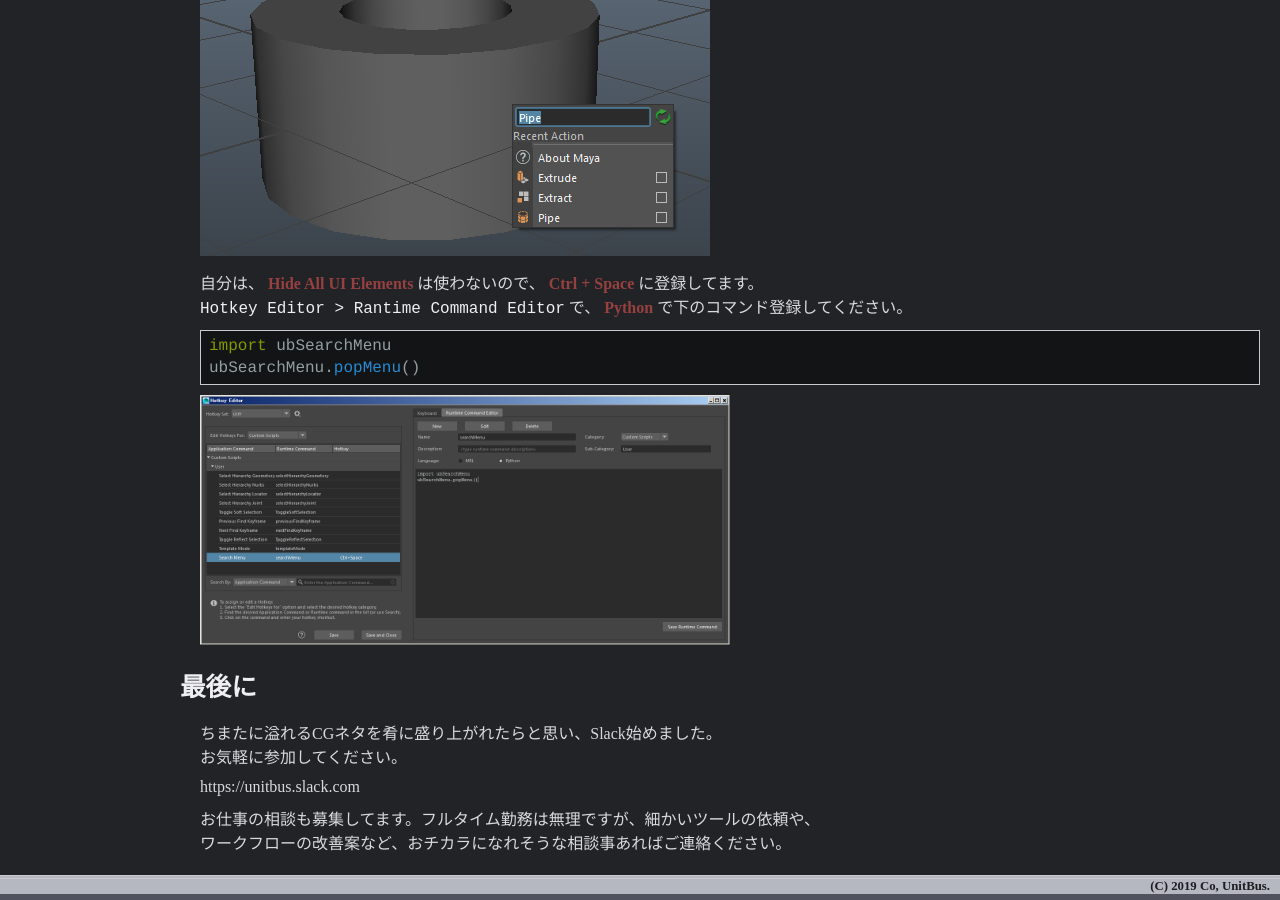
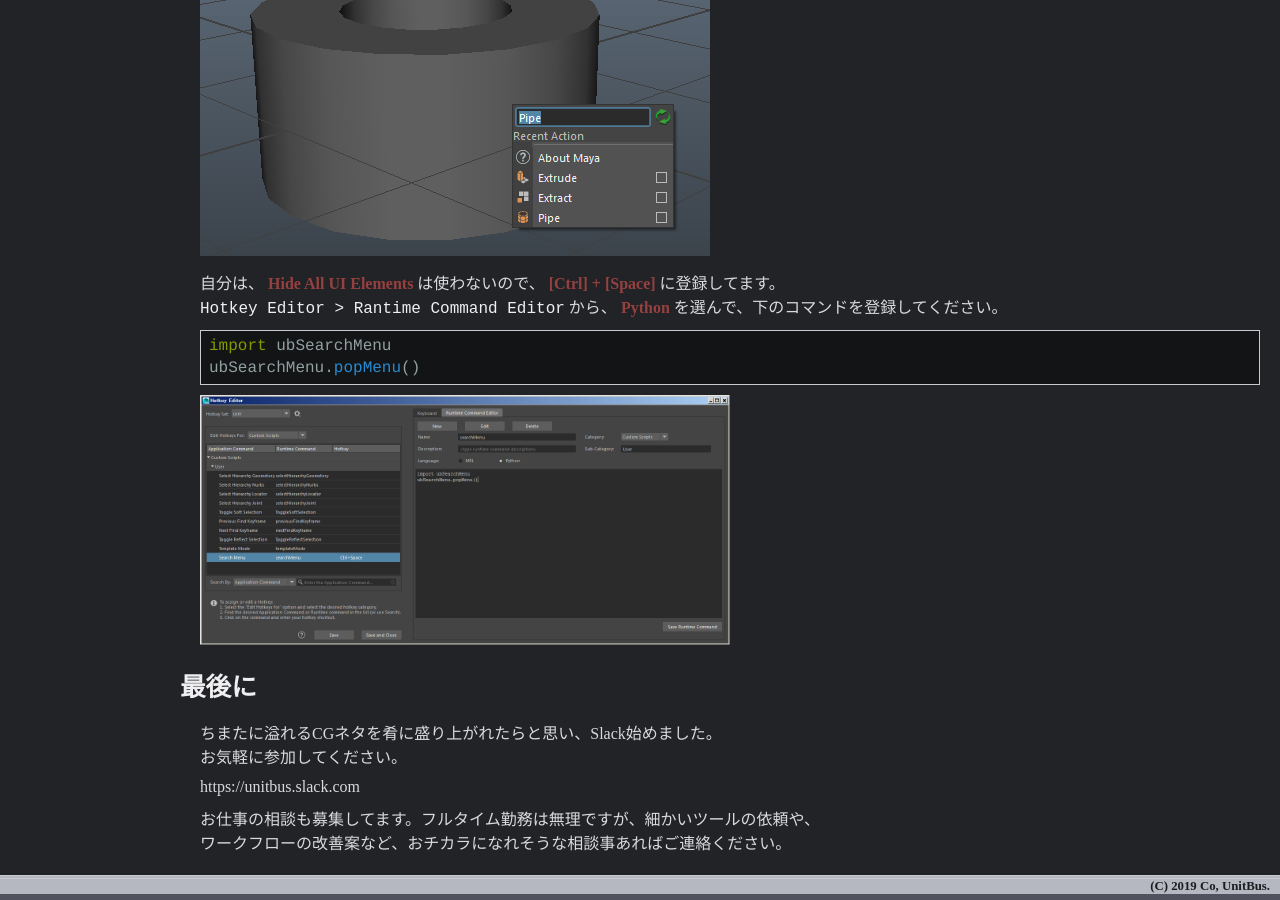
Before and after one commit to unitbus/unitbus.github.io, a Jekyll site: the page built from download/maya/python/docs/ubSearchMenu_making.md, in a window 1280 px wide and 900 px high, scrolled down 5043 px. Built offline with Jekyll 4.4.1, drawn with Linux system fonts in a browser that asks for light colours; our own code applies the rules of GitHub Pages for plain Markdown files.

Commit message:
Update ubSearchMenu_making.md

````diff
--- a/download/maya/python/docs/ubSearchMenu_making.md
+++ b/download/maya/python/docs/ubSearchMenu_making.md
@@ -193,8 +193,8 @@ PySideだけで書かれてるので、対象のウィジェット名を変え
 
 ![ubSearchMenu_mayaPressHotkeyA](https://unitbus.github.io/images/ubSearchMenu_mayaPressHotkeyA.png)
 
-自分は、 **Hide All UI Elements** は使わないので、 **Ctrl + Space** に登録してます。
-`Hotkey Editor > Rantime Command Editor` で、 **Python** で下のコマンド登録してください。
+自分は、 **Hide All UI Elements** は使わないので、 **[Ctrl] + [Space]** に登録してます。
+`Hotkey Editor > Rantime Command Editor` から、 **Python** を選んで、下のコマンドを登録してください。
 
 ```python
 import ubSearchMenu
````
